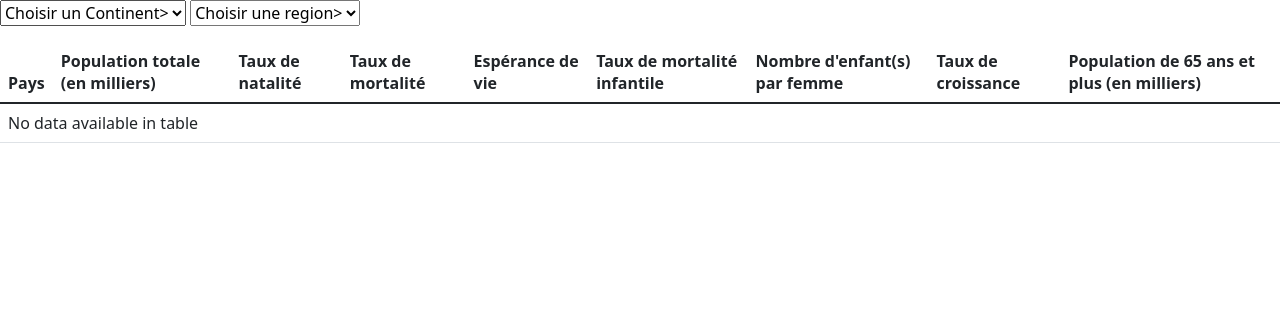
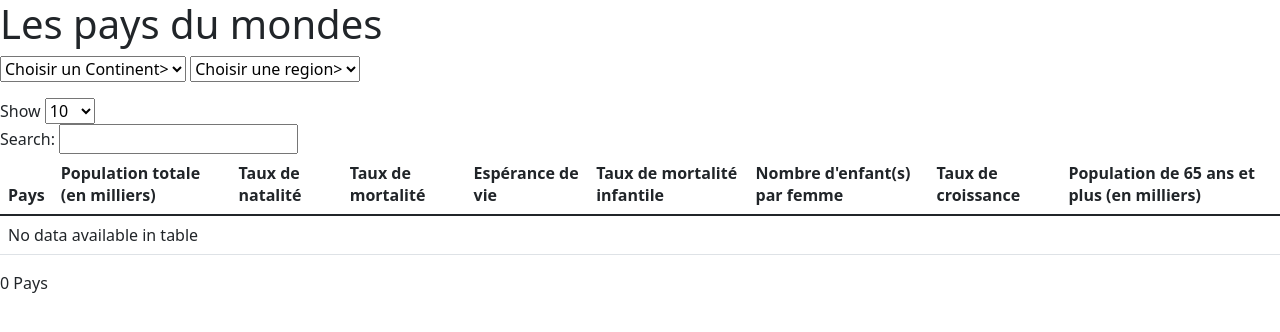
Before and after one commit to damirdine/pays_du_monde, a PHP site: page /Sakila/ in a window 1280 px wide. Shown: the top 332 px of the page. Run offline with PHP 8.4, Linux system fonts and the light colour scheme; data that the repository does not hold is empty.

Commit message:
total count

```diff
--- a/index.php
+++ b/index.php
@@ -22,11 +22,11 @@ if(isset($_GET["continent"],$_GET["region"])){
     if($_GET["region"]==""){
         $SqlREquest = "SELECT *
             FROM t_pays p
-            WHERE p.continent_id = " . (int)$_GET["continent"];
+            WHERE p.continent_id = " . $_GET["continent"];
     }else{
         $SqlREquest = "SELECT *
         FROM t_pays p
-        WHERE p.continent_id = " . (int)$_GET["continent"] . " AND p.region_id = " .(int)$_GET["region"];
+        WHERE p.continent_id = " . $_GET["continent"] . " AND p.region_id = " .(int)$_GET["region"];
     }
     $statsPrep = $db -> query($SqlREquest);
     $stats = $statsPrep->fetchAll();
@@ -39,6 +39,8 @@ if(isset($_GET["region"],$_GET["continent"])&& $_GET["continent"]!=""){
     $regions = $regionPrep->fetchAll();
 }
 ?>
+
+<h1>Les pays du mondes</h1>
 
 <form action="http://localhost/Sakila/" method="GET">
     <select name="continent" id="continent" value="<?=$continentID?>" onchange="this.form.submit()">
@@ -62,6 +64,22 @@ if(isset($_GET["region"],$_GET["continent"])&& $_GET["continent"]!=""){
     <?php endforeach ?>
     </select>
 </form>
+
+<section>
+    <div class="item-filter">
+        Show
+        <select name="item-number" id="item-number">
+            <option value="10">10</option>
+            <option value="25">25</option>
+            <option value="50">50</option>
+            <option value="100">100</option>
+        </select>
+    </div>
+    <div class="search">
+        <label for="search">Search:</label>
+        <input type="text" name="search" id="search">
+    </div>
+</section>
 
 <table class="table">
     <thead>
@@ -97,3 +115,9 @@ if(isset($_GET["region"],$_GET["continent"])&& $_GET["continent"]!=""){
         <?php endif ?>
     </tbody>
 </table>
+<div>
+    <?=count($stats)?> Pays
+</div>
+<script>
+
+</script>
```
